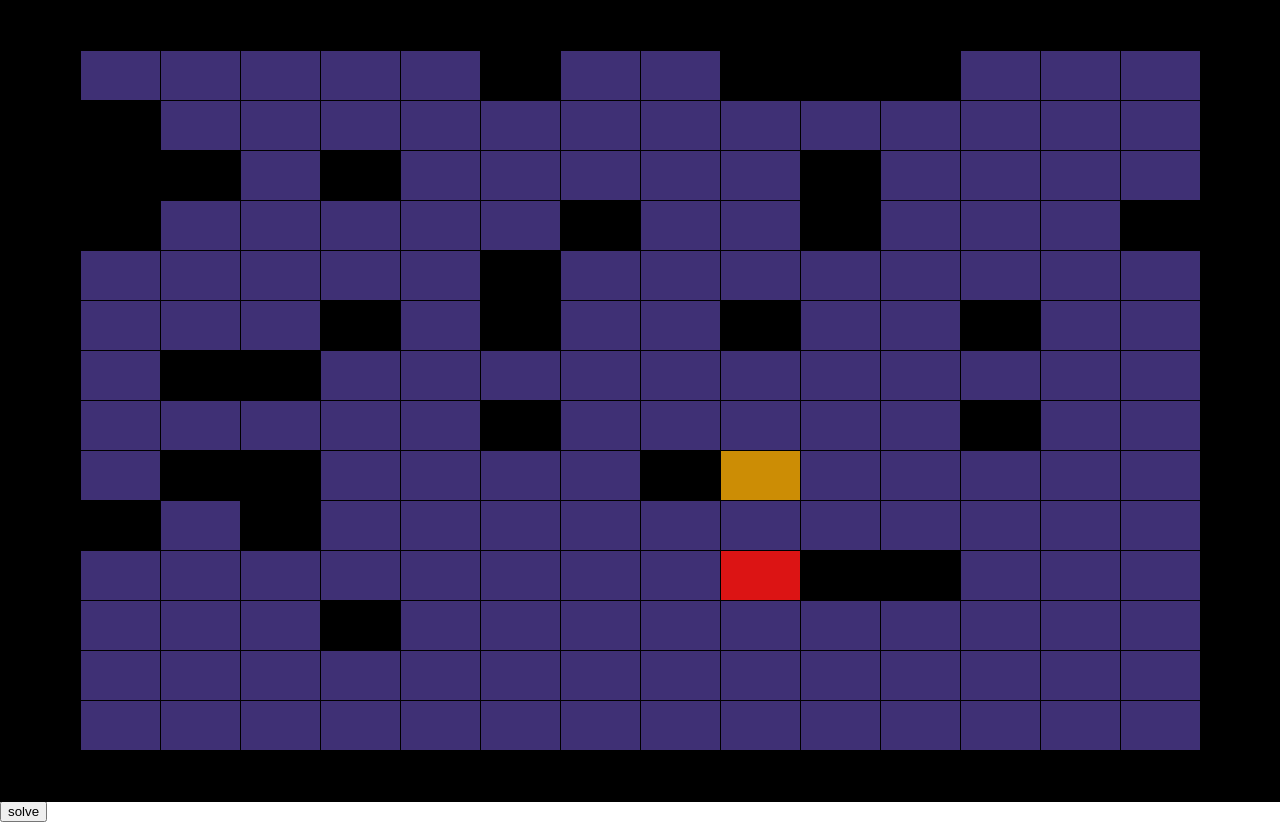
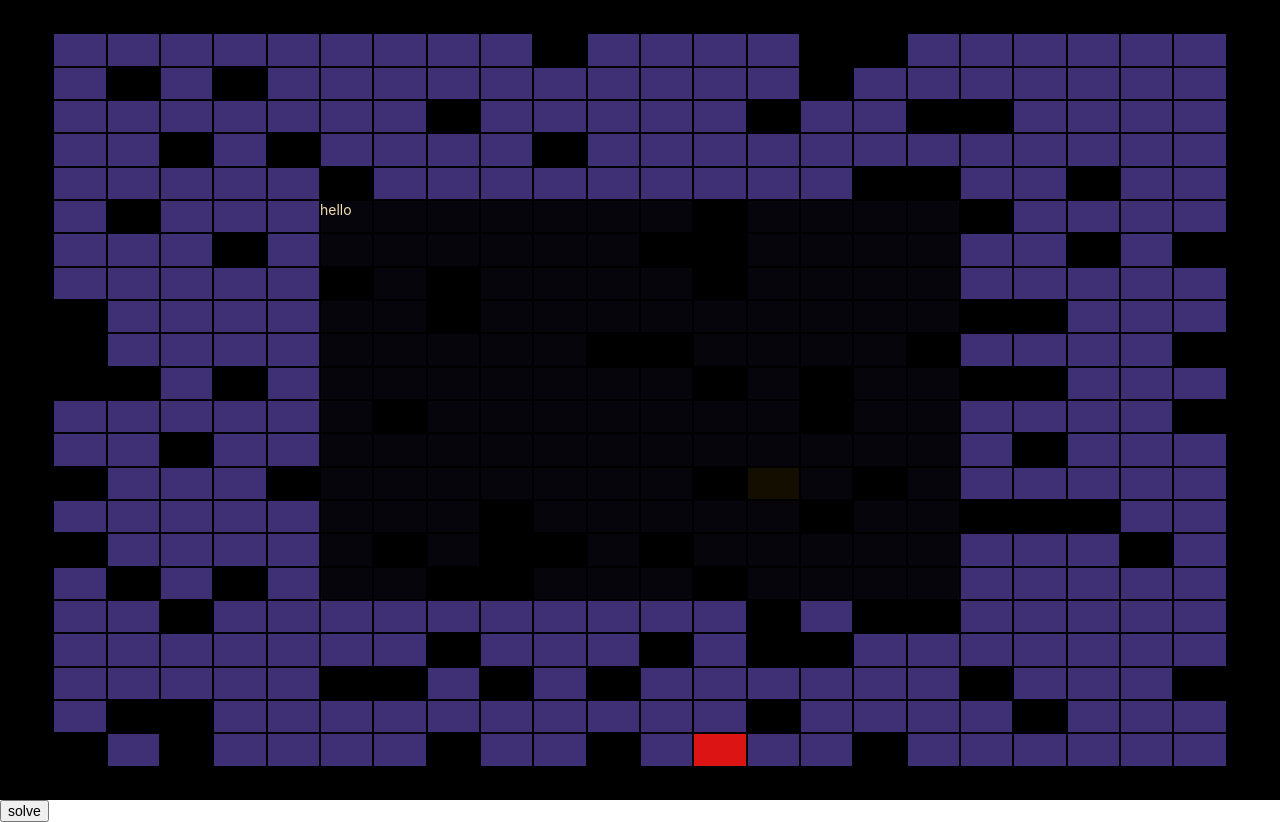
Before and after one commit to alexorfanoud/mazes-frontend, a React (Create React App) app: page / in a window 1280 px wide. Built offline with nearby package versions, Linux system fonts and the light colour scheme.

Commit message:
displaying content in middle of board for forms

```diff
--- a/package.json
+++ b/package.json
@@ -8,7 +8,8 @@
     "@testing-library/user-event": "^7.2.1",
     "react": "^16.13.1",
     "react-dom": "^16.13.1",
-    "react-scripts": "3.4.1"
+    "react-scripts": "3.4.1",
+    "semantic-ui-react": "^0.88.2"
   },
   "scripts": {
     "start": "react-scripts start",
--- a/public/index.html
+++ b/public/index.html
@@ -10,6 +10,7 @@
       content="Web site created using create-react-app"
     />
     <link rel="apple-touch-icon" href="%PUBLIC_URL%/logo192.png" />
+    <link rel="stylesheet" href="//cdn.jsdelivr.net/npm/semantic-ui@2.4.2/dist/semantic.min.css" />
     <!--
       manifest.json provides metadata used when your web app is installed on a
       user's mobile device or desktop. See https://developers.google.com/web/fundamentals/web-app-manifest/
--- a/src/App.js
+++ b/src/App.js
@@ -5,9 +5,10 @@ import Board from './components/Board/Board'
 import { SpiralMaze,EmptyMaze, SignupMaze, SpiralSlide } from './constants/Mazes'
 
 function App() {
+
   return (
     <div className="App">
-      <Board />
+      <Board Content={()=><div>hello</div>} contentSize={{hor:0.5,ver:0.5}}/>
     </div>
   );
 }
--- a/src/components/Board/Board.css
+++ b/src/components/Board/Board.css
@@ -1,5 +1,18 @@
+.grid{
+    width:100%;
+    height:100%;
+}
 .board{
     height:100%;
+    width:100%;
+    position: absolute;
+}
+.content{
+    position: absolute;
+    border-radius: 5px;
+    background-color: rgba(0, 0, 0, 0.9 );
+    color: wheat;
+    z-index: 5;
 }
 .board-row{
     display: flex;
--- a/src/components/Board/Board.js
+++ b/src/components/Board/Board.js
@@ -1,16 +1,16 @@
 import React, { useState } from 'react'
 import PropTypes from 'prop-types'
 
-import { Boxify, RowStyle, ColumnStyle } from './Utils'
-import { cordsToIndex, edgeNode, Point, mapInputToGrid, generateGrid, gridNode, randomPositionGenerator, nodeEquals } from '../../helpers/BoardFunctions'
+import { Boxify, RowStyle, ColumnStyle, contentStyle } from './Utils'
+import { cordsToIndex, edgeNode, Point, mapInputToGrid, generateGrid, gridNode, randomPositionGenerator, nodeEquals,  } from '../../helpers/BoardFunctions'
 import { pathfinder } from '../../algorithms/pathfinder'
 
 import './Board.css'
 
-export default function Board({maze}) {
+export default function Board({maze, Content, contentSize}) {
     const difficulty = 100;
     const density = 1.2
-    const defaultSize = 16;
+    const defaultSize = 24;
     const [gridSize,setGridSize] = useState( !!maze ? Math.floor(Math.sqrt(maze.length)) + 2 : defaultSize)
     const [start,setStart] = useState(!!maze ? mapInputToGrid(maze.findIndex(el => el==='S'),gridSize):randomPositionGenerator(gridSize));
     const [grid,setGrid] = useState(
@@ -20,7 +20,7 @@ export default function Board({maze}) {
     const [target,setTarget] = useState(
         !!maze ? mapInputToGrid(maze.findIndex(el => el==='T'),gridSize):
         () => {
-            const {visited,path} = pathfinder(start,Point(-1,-1),grid,'slide')
+            const visited = pathfinder(start,Point(-1,-1),grid,'slide').visited
             const targetPos = visited[Math.floor((visited.length-1) *(difficulty/100))];
             let gridcpy = grid.slice();
             gridcpy[targetPos.i][targetPos.j] = gridNode('T')
@@ -44,7 +44,7 @@ export default function Board({maze}) {
         });
         setGrid(gridcpy_visited)
         await new Promise(resolve => {
-            setTimeout(resolve,( 1 + 1) * 1000)
+            setTimeout(resolve,( 1 + 1) * 1000) // wait for visited animation to finish
         })
         visited.map(vis => {
             gridcpy_path[vis.i][vis.j] = gridNode(
@@ -65,6 +65,12 @@ export default function Board({maze}) {
     }
 
     return (
+        <div className='grid'>
+            {!!Content && Object.keys(contentSize).length===2 &&
+                <div className='content' style={contentStyle(contentSize,gridSize)}>
+                    {Content()}
+                </div>
+            }
             <div className='board' >
                 {
                     grid.map((row,i)=> (
@@ -80,6 +86,8 @@ export default function Board({maze}) {
                     ))}
                 <button onClick={onClick}>solve</button>
             </div>
+        </div>
+
     )
 }
 
--- a/src/components/Board/Utils.js
+++ b/src/components/Board/Utils.js
@@ -19,3 +19,10 @@ export const RowStyle = (gridSize) => ({
 export const ColumnStyle = (gridSize) => ({
     width:`${100/gridSize}%`
 })
+
+export const contentStyle = (contentSize, gridSize) => ({
+    height:`${100*contentSize.ver}%`,
+    width: `${100*contentSize.hor}%`,
+    top: `${50*(gridSize-gridSize*contentSize.ver)/gridSize}%`,
+    left: `${50*(gridSize-gridSize*contentSize.hor)/gridSize}%`,
+})
```
Also changed, not shown: 1 other file (tests, documents, lock files or other folders). Lines whose indentation alone changed are shown as unchanged.
